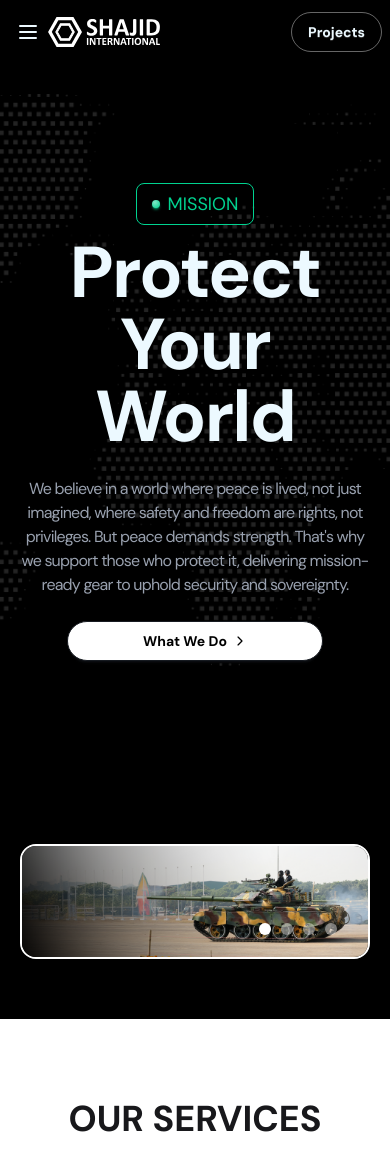
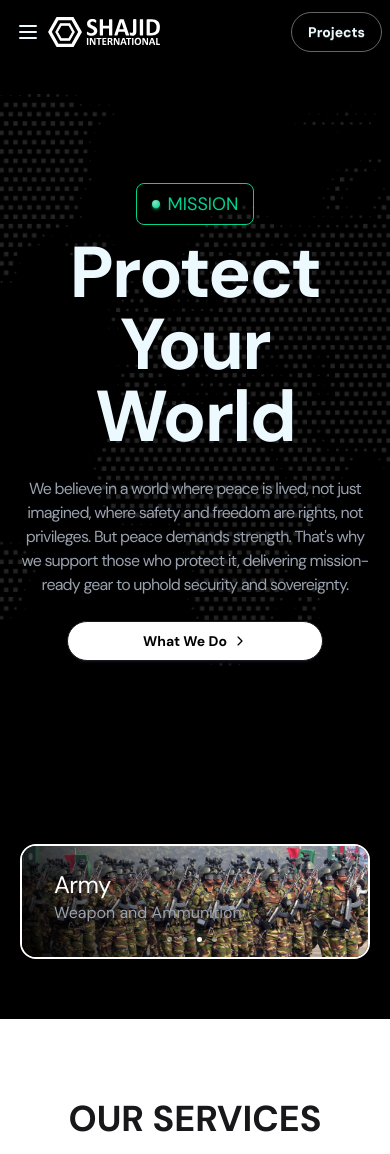
Before and after one commit to ahsanulazim/shajidint, a Next.js app: page / in a window 390 px wide. Shown: the top 1154 px of the page. Built offline with nearby package versions, Linux system fonts and the light colour scheme.

Commit message:
carousel customized

```diff
--- a/Components/HeroCarousel.css
+++ b/Components/HeroCarousel.css
@@ -14,3 +14,22 @@
 .custom-dot-list li.react-multi-carousel-dot--active button {
     background: white;
 }
+
+@media screen and (max-width: 1024px) {
+    .custom-dot-list {
+        justify-content: center;
+        padding: 0 0 15px 0;
+    }
+}
+
+
+@media screen and (max-width: 640px) {
+    .custom-dot-list {
+        padding: 0 0 8px 0;
+    }
+
+    .custom-dot-list li button {
+        width: 5px;
+        height: 5px;
+    }
+}
--- a/Components/HeroCarousel.jsx
+++ b/Components/HeroCarousel.jsx
@@ -7,10 +7,10 @@ import "./HeroCarousel.css"
 export default function HeroCarousel() {
 
   const images = [
-    { src: '/carousel/army 1.webp', alt: 'army 1' },
-    { src: '/carousel/army 2.webp', alt: 'army 2' },
-    { src: '/carousel/army 3.webp', alt: 'army 3' },
-    { src: '/carousel/army 4.webp', alt: 'army 4' },
+    { id: 0, src: '/carousel/army 1.webp', title: 'Tank', des: 'Armored Military Vehicle' },
+    { id: 1, src: '/carousel/army 2.webp', title: 'Armored Vehicle', des: 'Armored Military Vehicle' },
+    { id: 2, src: '/carousel/army 3.webp', title: 'Army', des: 'Weapon and Ammunition' },
+    { id: 3, src: '/carousel/army 4.webp', title: 'Helicopter', des: 'Military Helicopter' },
   ];
 
   const responsive = {
@@ -27,7 +27,8 @@ export default function HeroCarousel() {
         ssr={true}
         arrows
         removeArrowOnDeviceType={["desktop", "tablet", "mobile"]}
-        autoPlaySpeed={1000}
+        autoPlay={true}
+        autoPlaySpeed={2000}
         centerMode={false}
         className="mx-auto rounded-2xl border-2 border-white max-w-[1440px]"
         containerClass="container"
@@ -52,8 +53,14 @@ export default function HeroCarousel() {
         slidesToSlide={1}
         swipeable
       >
-        {images.map((image, index) => (
-          <img src={image.src} alt={image.alt} key={index} className="block h-full m-auto w-full" />
+        {images.map((image) => (
+          <div className="relative h-full m-auto w-full">
+            <img src={image.src} alt={image.title} key={image.id} className=" h-full w-full object-cover" />
+            <div className="absolute bottom-5 left-5 text-white p-3 rounded-md max-w-xs">
+              <h3 className="text-2xl tracking-tight">{image.title}</h3>
+              <p className="text-gray-400">{image.des}</p>
+            </div>
+          </div>
         ))}
       </Carousel>
     </>
```
Also changed, not shown: public/carousel/army 4.webp.
